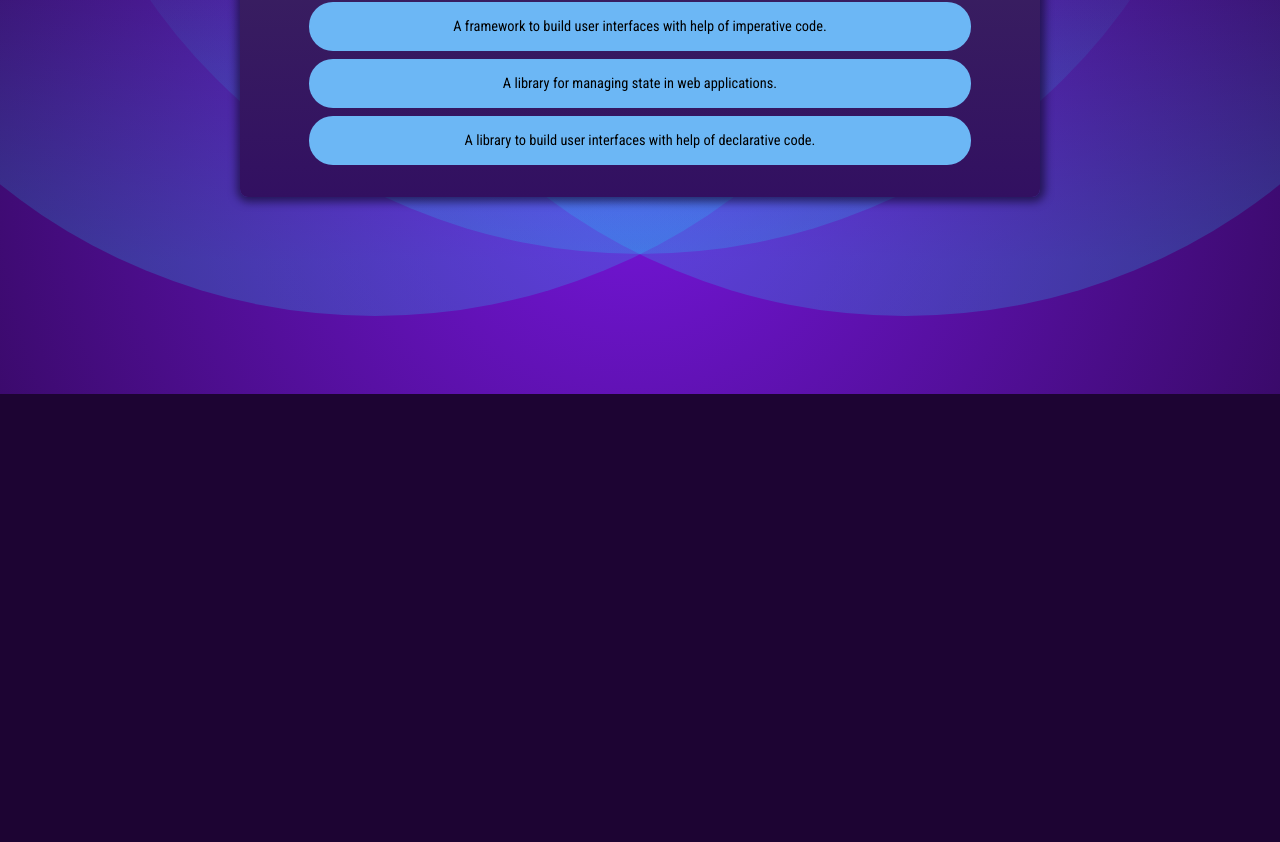
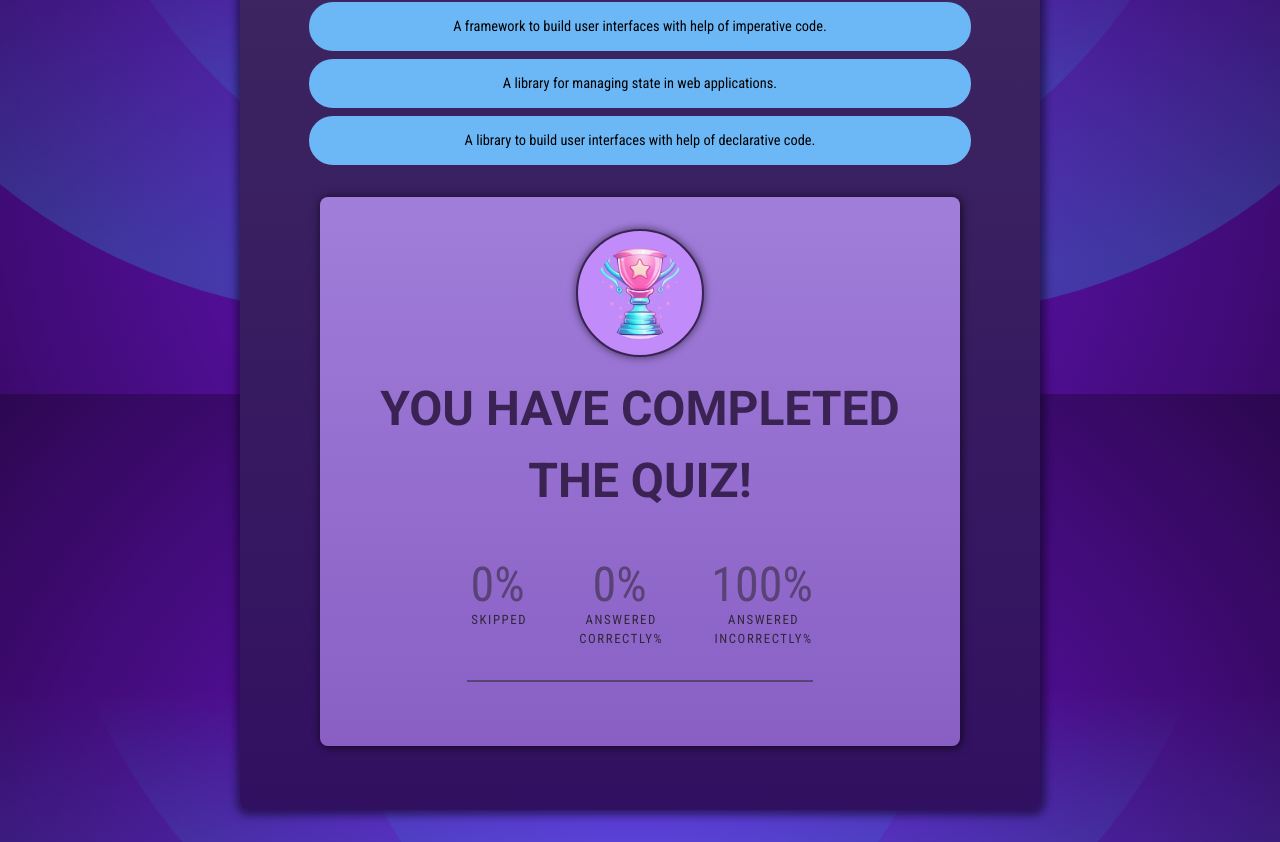
Before and after one commit to patrykswiderski/quiz_app, a React (Vite) app: page / in a window 1280 px wide. Shown: the part 406-1248 px from the top of the page. Before the commit the page ends 800 px from the top, so only its background shows below. Built offline with nearby package versions, Linux system fonts and the light colour scheme.

Commit message:
Last upgrades and stats added

```diff
--- a/src/components/Quiz.jsx
+++ b/src/components/Quiz.jsx
@@ -2,6 +2,7 @@
 import QUESTIONS from "../questions.js";
 import quizCompletedImg from "../assets/quiz-complete.png";
 import Question from "./Question.jsx";
+import Summary from "./Summary.jsx";
 
 function Quiz() {
   const [userAnswers, setUserAnswers] = useState([]);
@@ -24,12 +25,7 @@
   );
 
   if (quizIsComplete) {
-    return (
-      <div id="summary">
-        <img src={quizCompletedImg} alt="quiz completed" />
-        <h2>You have completed the quiz!</h2>
-      </div>
-    );
+    return <Summary userAnswers={userAnswers} />;
   }
 
   return (
@@ -42,6 +38,7 @@
           onSkipAnswer={handleSkipAnswer}
         />
       </div>
+      <Summary userAnswers={userAnswers} />
     </div>
   );
 }
--- /dev/null
+++ b/src/components/Summary.jsx
@@ -0,0 +1,67 @@
+import React from "react";
+import quizCompletedImg from "../assets/quiz-complete.png";
+import QUESTIONS from "../questions.js";
+
+function Summary({ userAnswers }) {
+  const skippedAnswers = userAnswers.filter((answer) => answer === null);
+  const correctAnswers = userAnswers.filter(
+    (answer, index) => answer === QUESTIONS[index].answers[0]
+  );
+  const skippedAnswersShare = Math.round(
+    (skippedAnswers.length / QUESTIONS.length) * 100
+  );
+
+  const correctAnswersShare = Math.round(
+    (correctAnswers.length / QUESTIONS.length) * 100
+  );
+
+  const wrongAnswersShare = Math.round(
+    ((QUESTIONS.length - correctAnswers.length - skippedAnswers.length) /
+      QUESTIONS.length) *
+      100
+  );
+
+  return (
+    <div id="summary">
+      <img src={quizCompletedImg} alt="quiz completed" />
+      <h2>You have completed the quiz!</h2>
+      <div id="summary-stats">
+        <p>
+          <span className="number">{skippedAnswersShare}%</span>
+          <span className="text">skipped</span>
+        </p>
+        <p>
+          <span className="number">{correctAnswersShare}%</span>
+          <span className="text">answered correctly%</span>
+        </p>
+        <p>
+          <span className="number">{wrongAnswersShare}%</span>
+          <span className="text">answered incorrectly%</span>
+        </p>
+      </div>
+      <ol>
+        {userAnswers.map((answer, index) => {
+          let cssClass = "user-answer";
+
+          if (answer === null) {
+            cssClass += " skipped";
+          } else if (answer === QUESTIONS[index].answers[0]) {
+            cssClass += " correct";
+          } else {
+            cssClass += " wrong";
+          }
+
+          return (
+            <li key={index}>
+              <h3>{index + 1}</h3>
+              <p className="question">{QUESTIONS[index].text}</p>
+              <p className={cssClass}>{answer ?? "Skipped"}</p>
+            </li>
+          );
+        })}
+      </ol>
+    </div>
+  );
+}
+
+export default Summary;
```
